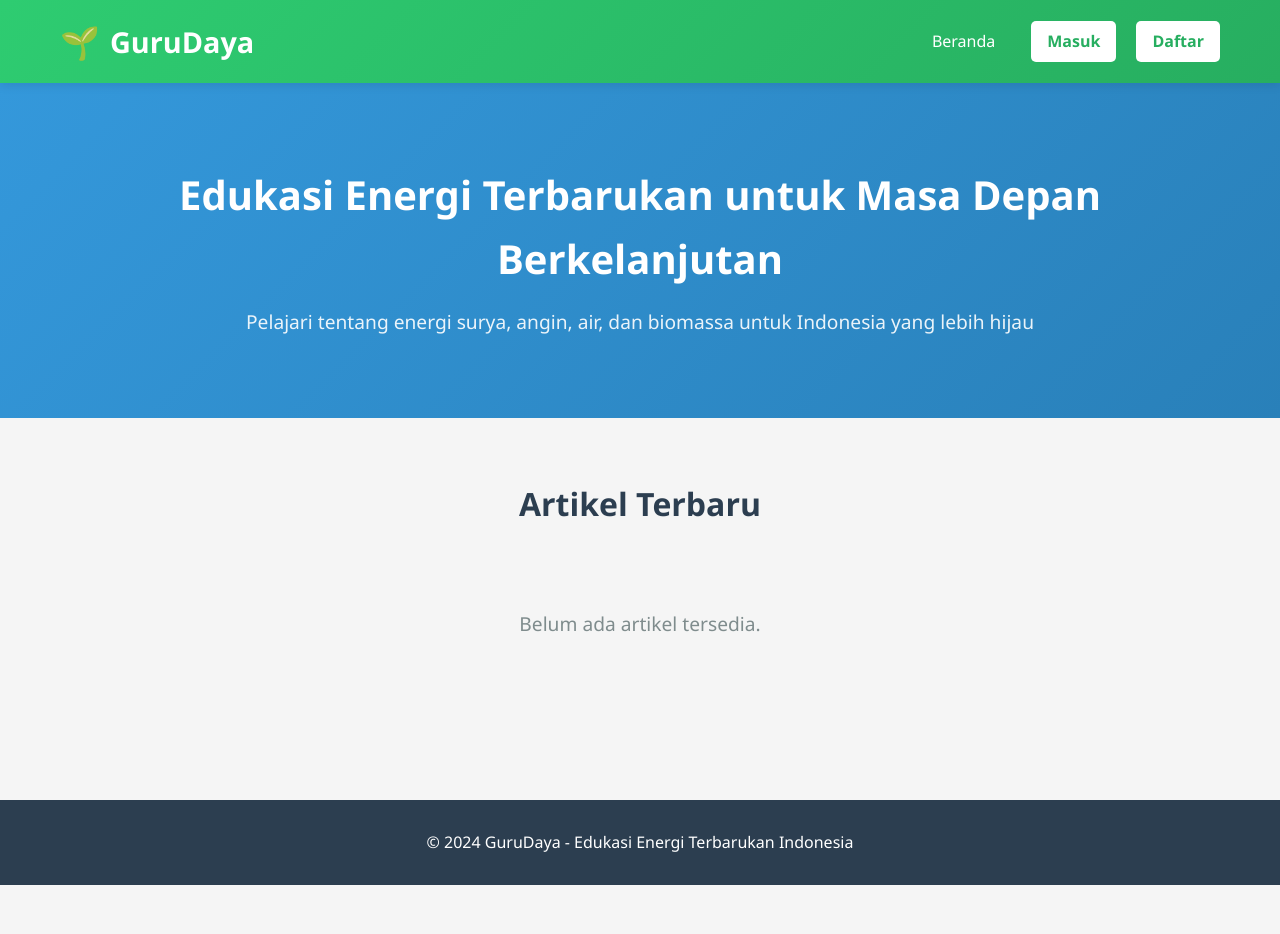
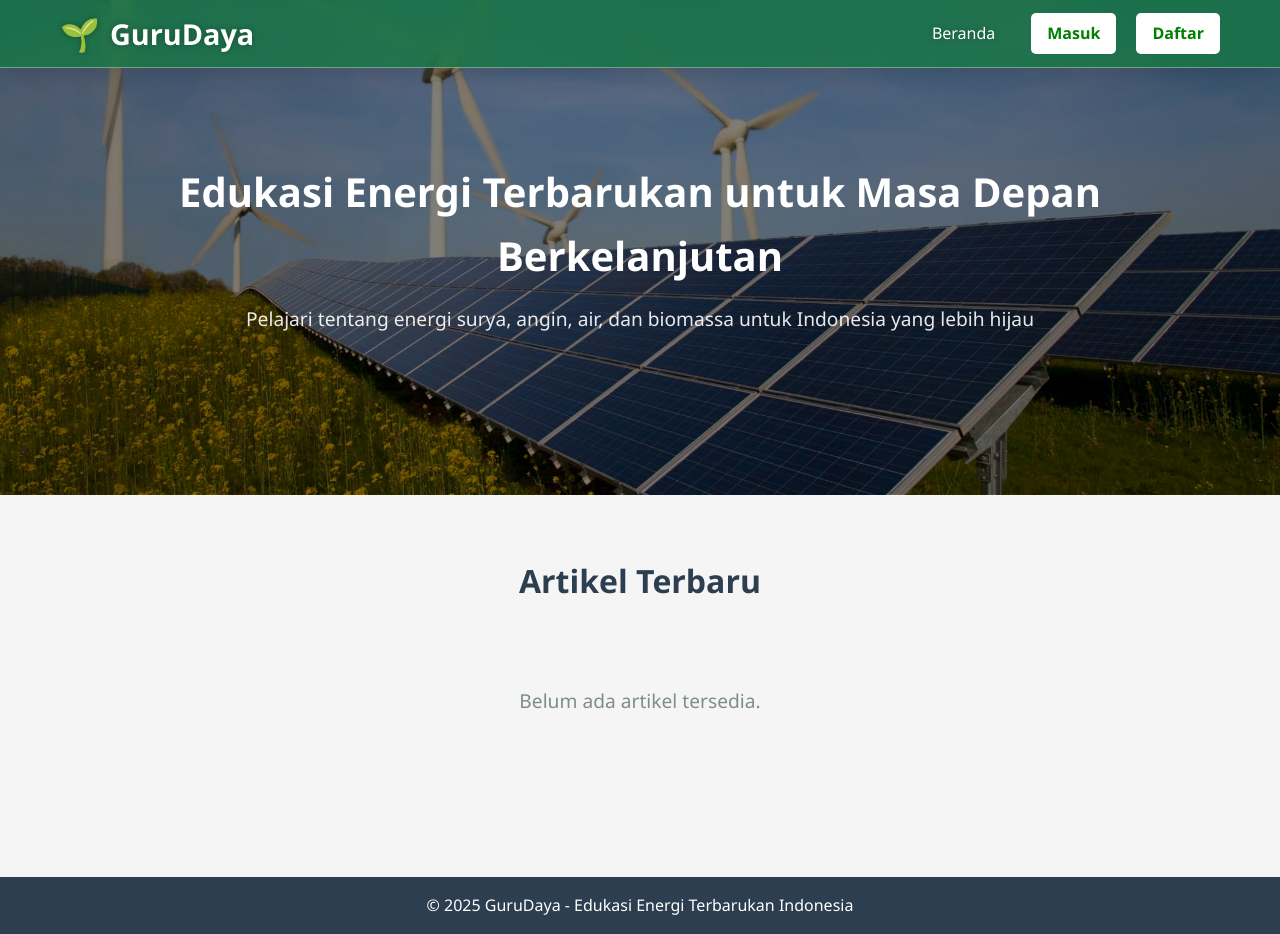
Before and after one commit to imPixelity/GuruDaya, a PHP site: page / in a window 1280 px wide. Before the commit the page ends 885 px from the top, so only its background shows below. Run offline with PHP 8.4, Linux system fonts and the light colour scheme; data comes from the database, SQL or seed files in the repository; data that the repository does not hold is empty.

Commit message:
sedikit perubahan kh?

```diff
--- a/create_article.php
+++ b/create_article.php
@@ -45,8 +45,8 @@ if ($_SERVER['REQUEST_METHOD'] === 'POST') {
                 <h1>GuruDaya</h1>
             </div>
             <div class="nav-links">
-                <a href="index.php">Beranda</a>
-                <a href="admin.php">Dashboard Admin</a>
+                <a href="index.php" class="btn-home">Beranda</a>
+                <a href="admin.php" style="color: white;">Dashboard Admin</a>
                 <a href="logout.php" class="btn-logout">Keluar</a>
             </div>
         </div>
--- a/edit_article.php
+++ b/edit_article.php
@@ -60,8 +60,8 @@ if ($_SERVER['REQUEST_METHOD'] === 'POST') {
                 <h1>GuruDaya</h1>
             </div>
             <div class="nav-links">
-                <a href="index.php">Beranda</a>
-                <a href="admin.php">Dashboard Admin</a>
+                <a href="index.php" class="btn-home">Beranda</a>
+                <a href="admin.php" style="color: white;">Dashboard Admin</a>
                 <a href="logout.php" class="btn-logout">Keluar</a>
             </div>
         </div>
--- a/index.php
+++ b/index.php
@@ -25,10 +25,10 @@ $articles_result = $conn->query($articles_query);
                 <h1>GuruDaya</h1>
             </div>
             <div class="nav-links">
-                <a href="index.php">Beranda</a>
+                <a href="index.php" class="btn-home">Beranda</a>
                 <?php if (isLoggedIn()): ?>
                     <?php if (isAdmin()): ?>
-                        <a href="admin.php">Dashboard Admin</a>
+                        <a href="admin.php" style="color: white;">Dashboard Admin</a>
                     <?php endif; ?>
                     <span>Halo, <?= htmlspecialchars($_SESSION['username']) ?></span>
                     <a href="logout.php" class="btn-logout">Keluar</a>
@@ -56,7 +56,6 @@ $articles_result = $conn->query($articles_query);
                     <?php while ($article = $articles_result->fetch_assoc()): ?>
                         <div class="article-card">
                             <div class="article-top">
-                                <div class="article-icon">⚡</div>
                                 <h3><?= htmlspecialchars($article['title']) ?></h3>
                                 <p class="article-preview">
                                     <?= htmlspecialchars(substr($article['content'], 0, 150)) ?>...
@@ -64,9 +63,9 @@ $articles_result = $conn->query($articles_query);
                             </div>
                             <div class="article-bottom">
                                 <div class="article-meta">
-                                    <span>📝 <?= htmlspecialchars($article['author']) ?></span>
+                                    <span style="color: black;">📝 <?= htmlspecialchars($article['author']) ?></span>
                                 </div>
-                                <a href="article.php?id=<?= $article['id'] ?>" class="btn-read">Baca Selengkapnya</a>
+                                <a href="article.php?id=<?= $article['id'] ?>" class="btn btn-read btn-detail">Baca Selengkapnya</a>
                             </div>
                         </div>
                     <?php endwhile; ?>
@@ -79,7 +78,7 @@ $articles_result = $conn->query($articles_query);
 
     <footer>
         <div class="container">
-            <p>&copy; 2024 GuruDaya - Edukasi Energi Terbarukan Indonesia</p>
+            <p>&copy; 2025 GuruDaya - Edukasi Energi Terbarukan Indonesia</p>
         </div>
     </footer>
 </body>
--- a/login.php
+++ b/login.php
@@ -59,7 +59,7 @@ if ($_SERVER['REQUEST_METHOD'] === 'POST') {
                 <h1>GuruDaya</h1>
             </div>
             <div class="nav-links">
-                <a href="index.php">Beranda</a>
+                <a href="index.php" class="btn-home">Beranda</a>
                 <a href="register.php" class="btn-register">Daftar</a>
             </div>
         </div>
--- a/register.php
+++ b/register.php
@@ -56,7 +56,7 @@ if ($_SERVER['REQUEST_METHOD'] === 'POST') {
                 <h1>GuruDaya</h1>
             </div>
             <div class="nav-links">
-                <a href="index.php">Beranda</a>
+                <a href="index.php" class="btn-home">Beranda</a>
                 <a href="login.php" class="btn-login">Masuk</a>
             </div>
         </div>
--- a/style.css
+++ b/style.css
@@ -19,12 +19,16 @@ body {
 
 /* Navbar */
 .navbar {
-  background: linear-gradient(135deg, #2ecc71 0%, #27ae60 100%);
+  background: rgba(18, 122, 64, 0.75);
+  backdrop-filter: blur(12px);
   color: white;
-  padding: 1rem 0;
-  box-shadow: 0 2px 10px rgba(0, 0, 0, 0.1);
-  position: sticky;
+  padding: 8px 0;
+  border-bottom: 1px solid rgba(255, 255, 255, 0.35);
+  box-shadow: 0 4px 20px rgba(0, 0, 0, 0.15);
+  position: fixed;
   top: 0;
+  left: 0;
+  width: 100%;
   z-index: 1000;
 }
 
@@ -38,6 +42,7 @@ body {
   display: flex;
   align-items: center;
   gap: 10px;
+  text-shadow: 0 0 6px rgba(0, 0, 0, 0.3);
 }
 
 .logo {
@@ -56,7 +61,6 @@ body {
 }
 
 .nav-links a {
-  color: white;
   text-decoration: none;
   padding: 8px 16px;
   border-radius: 5px;
@@ -65,12 +69,18 @@ body {
 
 .nav-links a:hover {
   background: rgba(255, 255, 255, 0.2);
+  color: white;
+}
+
+.btn-home {
+  color: white;
+  text-shadow: 0 0 6px rgba(0, 0, 0, 0.3);
 }
 
 .btn-login,
 .btn-register {
   background: white;
-  color: #27ae60 !important;
+  color: green;
   font-weight: 600;
 }
 
@@ -81,9 +91,12 @@ body {
 
 /* Hero */
 .hero {
-  background: linear-gradient(135deg, #3498db 0%, #2980b9 100%);
+  background-image: linear-gradient(rgba(0, 0, 0, 0.5), rgba(0, 0, 0, 0.5)),
+    url(GettyImages-119014359-scaled.jpg);
+  background-position: center;
+  background-size: cover;
   color: white;
-  padding: 80px 0;
+  padding: 160px 0;
   text-align: center;
 }
 
@@ -442,7 +449,7 @@ footer {
   background: #2c3e50;
   color: white;
   text-align: center;
-  padding: 30px 0;
+  padding: 16px 0;
   margin-top: 60px;
 }
 
```
Also changed, not shown: other parts of style.css (+21 -27 lines), admin.php (+7 -7 lines), article.php (+4 -4 lines), GettyImages-119014359-scaled.jpg (added).
